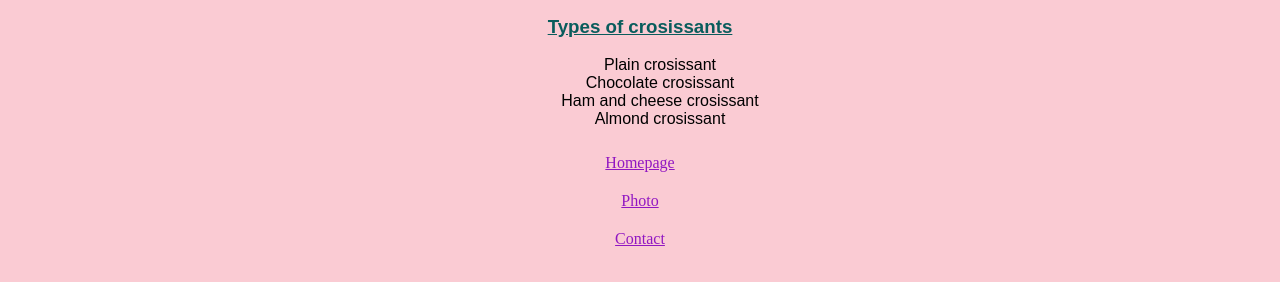
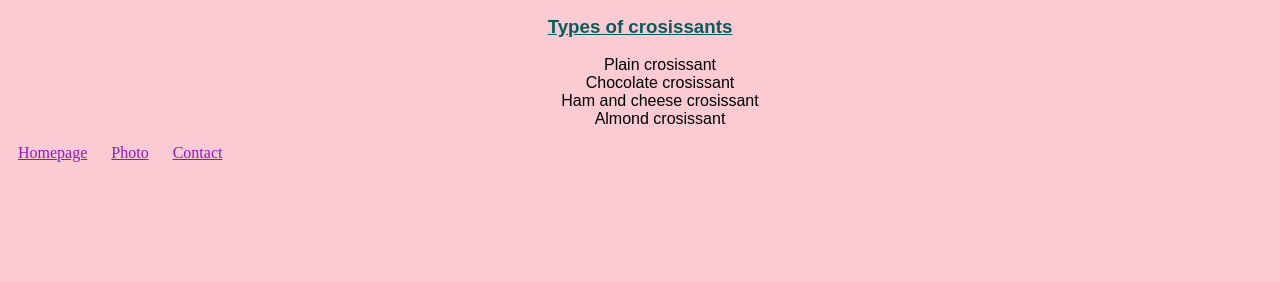
Before and after one commit to shaz93/multiplepages-hosting, a plain HTML site: page index.html in a window 1280 px wide. Shown: the part 120-402 px from the top of the page. Drawn offline with Linux system fonts and the light colour scheme.

Commit message:
updated css

```diff
--- a/index.css
+++ b/index.css
@@ -1,11 +1,10 @@
 body {
     background-color: rgb(250, 203, 211);
 }
-a {
-    display: flex;
-    justify-content: center;
+footer a {
+    text-align: center;
     color: rgb(145, 23, 194);
-    padding: 10px;
+    margin: 0 10px;
 }
 h1,h3{
     text-align: center;
```
